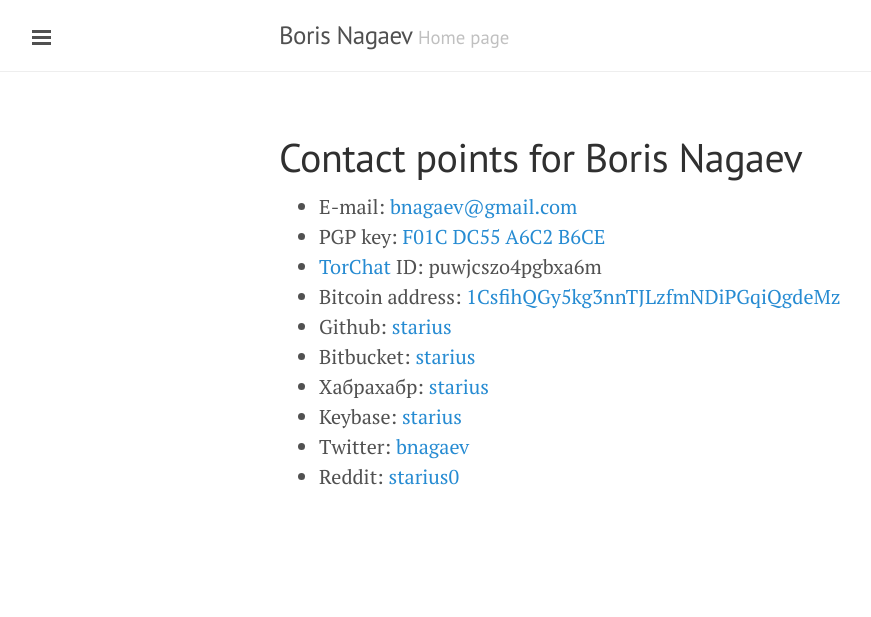
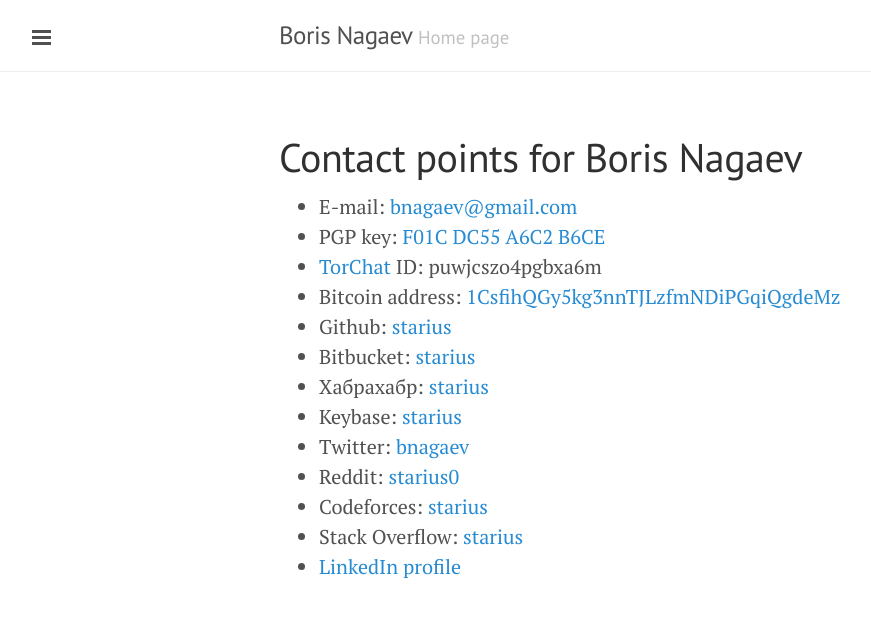
Before and after one commit to starius/starius.github.io, a Jekyll site: the page built from contact.md, in a window 1280 px wide. Shown: the top 617 px of the page, without its empty margins (1-872 px from the left). Built offline with Jekyll 4.4.1, drawn with Linux system fonts in a browser that asks for light colours; Markdown is read by kramdown in place of the engine named in the settings.

Commit message:
more links in contact.md

```diff
--- a/contact.md
+++ b/contact.md
@@ -13,6 +13,9 @@
  * Keybase: [starius][keybase]
  * Twitter: [bnagaev][twitter]
  * Reddit: [starius0][reddit]
+ * Codeforces: [starius][codeforces]
+ * Stack Overflow: [starius][stackoverflow]
+ * [LinkedIn profile][linkedin]
 
 [mail]: mailto:bnagaev@gmail.com
 [torchat]: https://github.com/prof7bit/TorChat/downloads
@@ -23,3 +26,6 @@
 [keybase]: https://keybase.io/starius
 [twitter]: https://twitter.com/bnagaev
 [reddit]: https://reddit.com/user/starius0
+[codeforces]: http://codeforces.com/profile/starius
+[stackoverflow]: http://stackoverflow.com/users/1293417/starius
+[linkedin]: https://www.linkedin.com/profile/view?id=372080676
```
